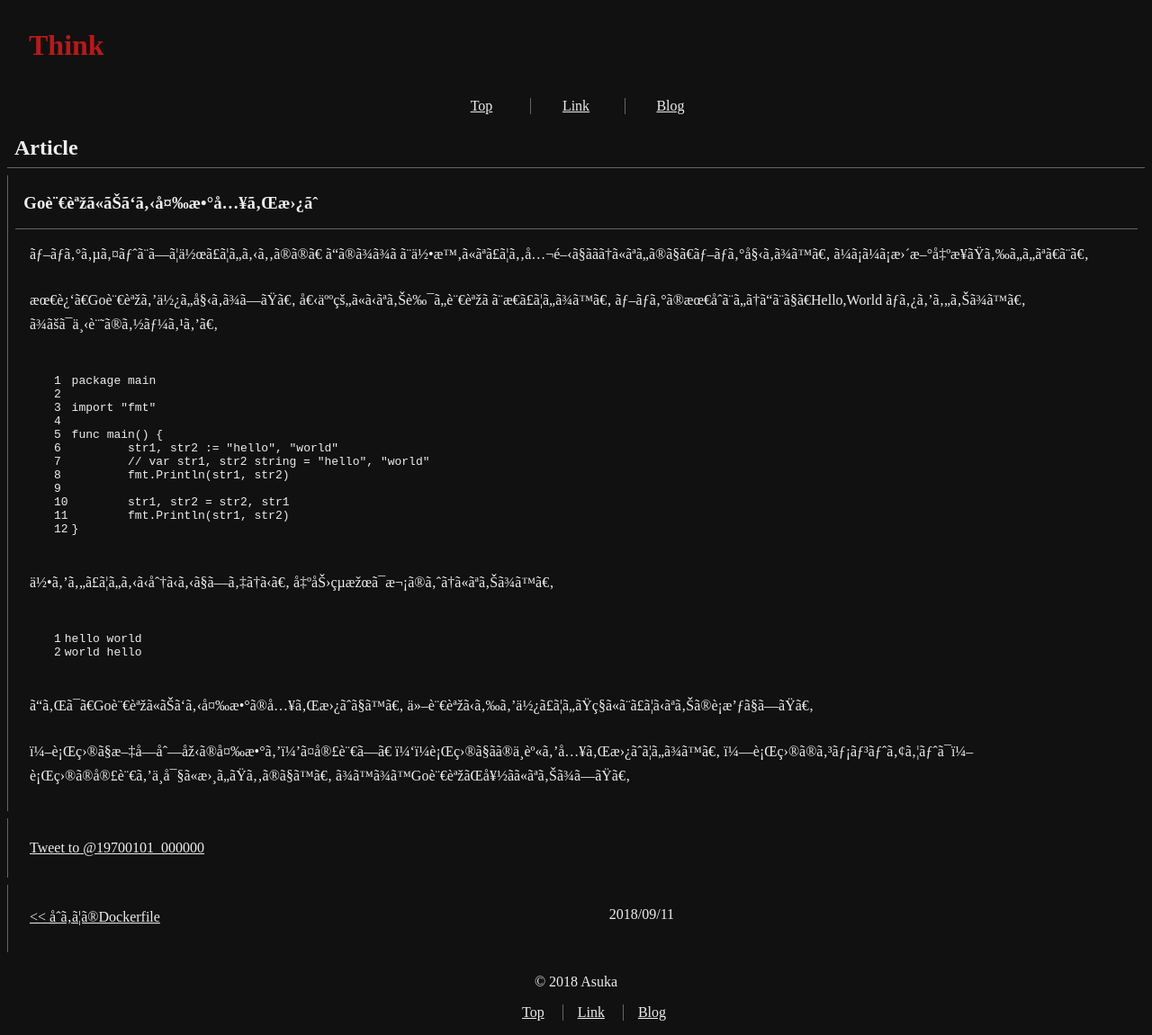
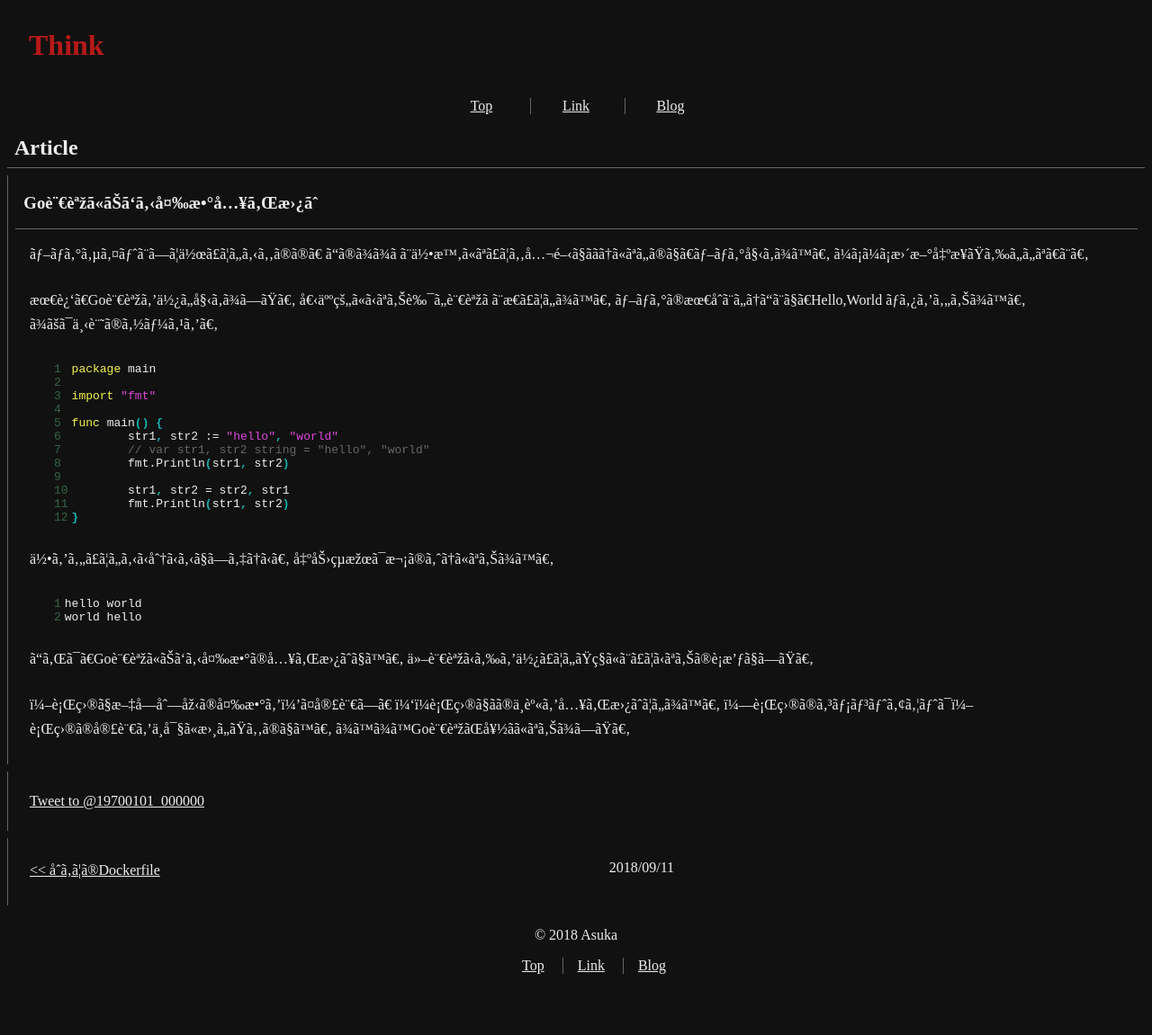
Before and after one commit to a-skua/a-skua.github.io, a Jekyll site: the page built from _posts/2018-09-11-hello-world.md, in a window 1280 px wide. Shown: the whole page at 90% size. Built offline with Jekyll 4.4.1, drawn with Linux system fonts in a browser that asks for light colours; comment, search, counter and statistics services are not loaded; after the commit the page ends 1099 px from its top, so only the background shows below that.

Commit message:
add syntax highlight

```diff
--- /dev/null
+++ b/_scss/syntax_highlight.scss
@@ -0,0 +1,27 @@
+@mixin syntax_highlight {
+	.highlight {
+		pre {
+			margin: 0;
+			padding: 0;
+		}
+		.lineno {
+			color: #356545;
+		}
+		.k {
+			color: #f4f450;
+		}
+		.n {}
+		.p {
+			font-weight: bold;
+			color: #18b2b2;
+		}
+		.o {}
+		.x {}
+		.s {
+			color: #dc48dc;
+		}
+		.c {
+			color: #666;
+		}
+	}
+}
--- a/assets/css/blog.scss
+++ b/assets/css/blog.scss
@@ -1,7 +1,7 @@
 ---
 ---
 @import 'base.scss';
-@import 'pieces/paginator.scss';
+@import 'paginator.scss';
 
 @include base;
 @include paginator;
--- a/assets/css/post.scss
+++ b/assets/css/post.scss
@@ -1,7 +1,9 @@
 ---
 ---
 @import 'base.scss';
-@import 'pieces/paginator.scss';
+@import 'paginator.scss';
+@import 'syntax_highlight';
 
 @include base;
 @include paginator;
+@include syntax_highlight;
```
Also changed, not shown: _scss/paginator.scss (renamed from _scss/pieces/paginator.scss).
